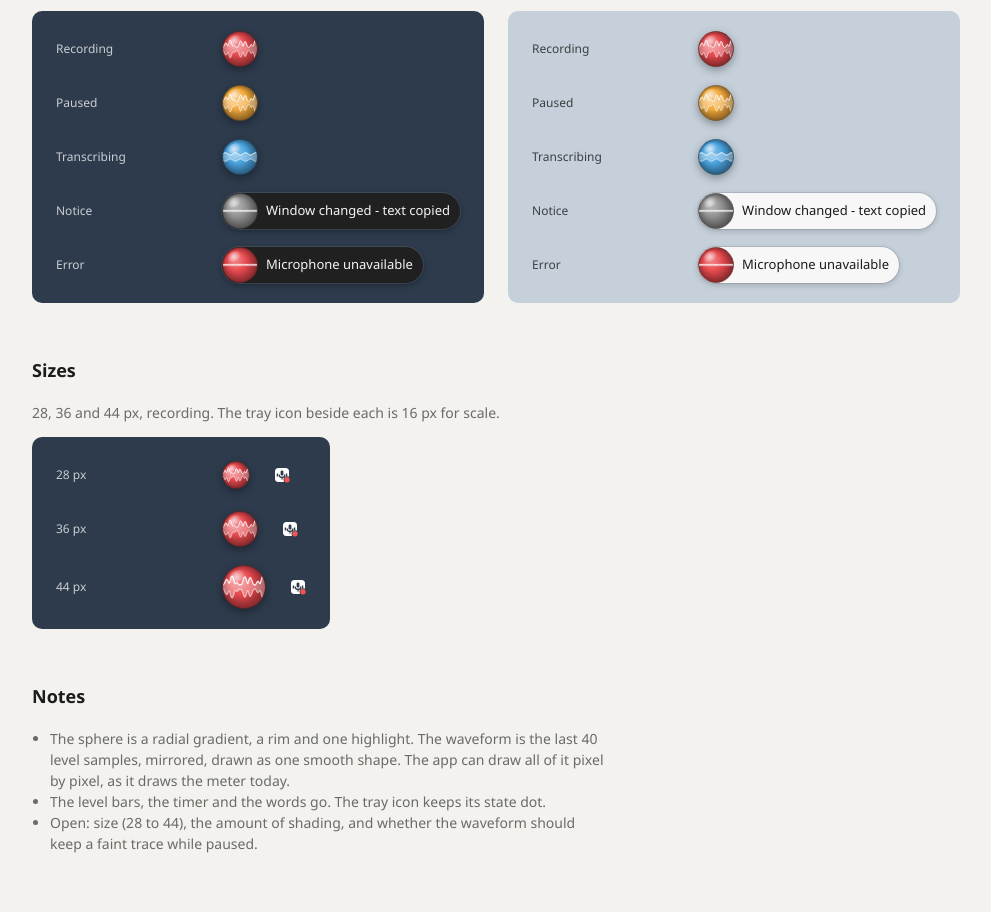
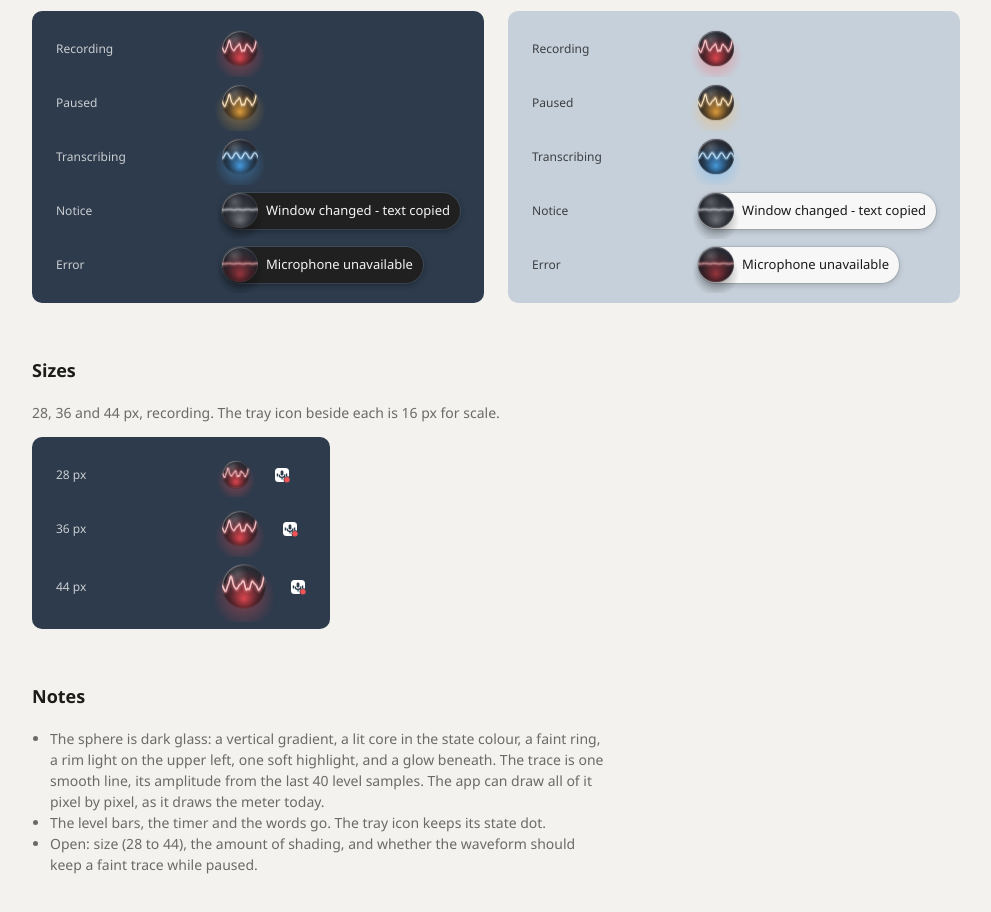
Before and after one commit to rawasmhd/deepgram-dictation, a plain HTML site: page design/prototypes/orb3d.html in a window 1280 px wide. Shown: the part 1184-2096 px from the top of the page, without its empty margins (48-1039 px from the left). Drawn offline with Linux system fonts and the light colour scheme.

Commit message:
design: redraw the 3D orb as dark glass with a lit core and one glowing trace
The glossy gradient sphere and the mirrored waveform looked dated. Now: a
dark glass body, a core lit in the state colour, a faint ring, a rim light
on the upper left, one soft highlight, a glow beneath, and one smooth
trace whose amplitude follows the level.

Refs #71

Co-Authored-By: Claude Fable 5.1 <noreply@anthropic.com>

```diff
--- a/design/prototypes/orb3d.html
+++ b/design/prototypes/orb3d.html
@@ -74,19 +74,19 @@ ul.plain { margin: 0; padding-left: 18px; color: var(--pg-muted); max-width: 72c
 }
 [data-theme="light"] .dd { --dd-panel: #f7f7f7; --dd-panel-edge: rgba(0,0,0,0.10); --dd-ink: #1a1a1a; --dd-shadow: 0 2px 6px rgba(0,0,0,0.18); }
 .orb { position: relative; display: inline-flex; align-items: center; height: var(--dd-orb); border-radius: calc(var(--dd-orb) / 2); gap: 8px; white-space: nowrap; transition: opacity var(--dd-slow) var(--dd-ease), transform var(--dd-slow) var(--dd-ease), background var(--dd-base) ease, box-shadow var(--dd-base) ease; flex: none; }
-.orb canvas { display: block; width: var(--dd-orb); height: var(--dd-orb); filter: drop-shadow(0 3px 4px rgba(0,0,0,0.35)); }
+/* the canvas is larger than the sphere, for the glow beneath it */
+.orb canvas { display: block; width: calc(var(--dd-orb) * 1.6); height: calc(var(--dd-orb) * 1.6); margin: calc(var(--dd-orb) * -0.3); }
 .orb__text { display: none; font-size: 13px; line-height: 1; padding-right: 10px; }
 .orb[data-state="hidden"] { opacity: 0; transform: translateY(6px); }
 .orb[data-state="info"], .orb[data-state="error"] { background: var(--dd-panel); box-shadow: 0 0 0 1px var(--dd-panel-edge), var(--dd-shadow); }
 .orb[data-state="info"] .orb__text, .orb[data-state="error"] .orb__text { display: block; }
-.orb[data-state="info"] canvas, .orb[data-state="error"] canvas { filter: none; }
 </style>
 
 <div class="sheet">
   <header class="head">
     <div>
       <h1>Orb 3D</h1>
-      <p class="lede">A small shaded sphere above the taskbar. Red while you talk, amber when another window has focus, blue while the words arrive. Inside it, a waveform of the last second of your voice. Only a notice adds a few words beside it.</p>
+      <p class="lede">A small dark glass sphere above the taskbar, lit from inside: red while you talk, amber when another window has focus, blue while the words arrive. One soft trace inside it moves with your voice. Only a notice adds a few words beside it.</p>
     </div>
     <div>
       <div class="seg" role="group" aria-label="Windows mode of the desktop"><button type="button" id="mode-dark" aria-pressed="true">Windows dark</button><button type="button" id="mode-light" aria-pressed="false">Windows light</button></div>
@@ -141,7 +141,7 @@ ul.plain { margin: 0; padding-left: 18px; color: var(--pg-muted); max-width: 72c
   <section class="section">
     <h2>Notes</h2>
     <ul class="plain">
-      <li>The sphere is a radial gradient, a rim and one highlight. The waveform is the last 40 level samples, mirrored, drawn as one smooth shape. The app can draw all of it pixel by pixel, as it draws the meter today.</li>
+      <li>The sphere is dark glass: a vertical gradient, a lit core in the state colour, a faint ring, a rim light on the upper left, one soft highlight, and a glow beneath. The trace is one smooth line, its amplitude from the last 40 level samples. The app can draw all of it pixel by pixel, as it draws the meter today.</li>
       <li>The level bars, the timer and the words go. The tray icon keeps its state dot.</li>
       <li>Open: size (28 to 44), the amount of shading, and whether the waveform should keep a faint trace while paused.</li>
     </ul>
@@ -152,7 +152,7 @@ ul.plain { margin: 0; padding-left: 18px; color: var(--pg-muted); max-width: 72c
 (function () {
   'use strict';
   var reduced = window.matchMedia('(prefers-reduced-motion: reduce)').matches;
-  var COLOR = { rec: '#e5484d', pause: '#f2a93b', work: '#4aa3df', info: '#8f8f8f', error: '#e5484d', hidden: '#8f8f8f' };
+  var COLOR = { rec: '#ff4d57', pause: '#ffb340', work: '#4fb0ff', info: '#b8bcc6', error: '#ff4d57', hidden: '#b8bcc6' };
   var WORDS = { rec: '', pause: '', work: '', info: 'Window changed - text copied', error: 'Microphone unavailable', hidden: '' };
   var N = 40;
 
@@ -161,43 +161,61 @@ ul.plain { margin: 0; padding-left: 18px; color: var(--pg-muted); max-width: 72c
   function css(c, a) { return 'rgba(' + Math.round(c[0]) + ',' + Math.round(c[1]) + ',' + Math.round(c[2]) + ',' + (a == null ? 1 : a) + ')'; }
   var WHITE = [255, 255, 255], BLACK = [0, 0, 0];
 
-  /* draw one sphere with the graph inside */
+  /* draw one sphere: dark glass, a lit core in the state colour, a rim light,
+     and one glowing trace of the voice. The canvas is 1.6x the sphere. */
+  var GLASS_TOP = [44, 47, 56], GLASS_BOT = [14, 15, 20];
   function draw(orb, t) {
     var cv = orb.canvas, ctx = orb.ctx, size = orb.size, dpr = window.devicePixelRatio || 1;
-    if (cv.width !== size * dpr) { cv.width = size * dpr; cv.height = size * dpr; }
+    var S = Math.round(size * 1.6);
+    if (cv.width !== S * dpr) { cv.width = S * dpr; cv.height = S * dpr; }
     ctx.setTransform(dpr, 0, 0, dpr, 0, 0);
-    ctx.clearRect(0, 0, size, size);
-    var r = size / 2 - 0.5, cx = size / 2, cy = size / 2;
-    var base = orb.col;
-    // body
-    var g = ctx.createRadialGradient(cx - r * 0.38, cy - r * 0.42, r * 0.05, cx, cy, r * 1.08);
-    g.addColorStop(0, css(mix(base, WHITE, 0.42)));
-    g.addColorStop(0.5, css(base));
-    g.addColorStop(1, css(mix(base, BLACK, 0.5)));
+    ctx.clearRect(0, 0, S, S);
+    var r = size / 2, cx = S / 2, cy = S / 2;
+    var base = orb.col, st = orb.state;
+    var lit = st === 'rec' || st === 'pause' || st === 'work';
+    var tint = mix(base, WHITE, 0.35);
+    // glow beneath the sphere, in the state colour
+    if (lit) {
+      var gl = ctx.createRadialGradient(cx, cy + r * 0.45, r * 0.2, cx, cy + r * 0.45, r * 1.45);
+      gl.addColorStop(0, css(base, 0.38)); gl.addColorStop(1, css(base, 0));
+      ctx.fillStyle = gl; ctx.fillRect(0, 0, S, S);
+    } else {
+      var sh = ctx.createRadialGradient(cx, cy + r * 0.5, r * 0.3, cx, cy + r * 0.5, r * 1.3);
+      sh.addColorStop(0, 'rgba(0,0,0,0.35)'); sh.addColorStop(1, 'rgba(0,0,0,0)');
+      ctx.fillStyle = sh; ctx.fillRect(0, 0, S, S);
+    }
+    // glass body
+    var g = ctx.createLinearGradient(0, cy - r, 0, cy + r);
+    g.addColorStop(0, css(GLASS_TOP)); g.addColorStop(1, css(GLASS_BOT));
     ctx.beginPath(); ctx.arc(cx, cy, r, 0, Math.PI * 2); ctx.fillStyle = g; ctx.fill();
-    // graph, clipped to the sphere
-    ctx.save(); ctx.beginPath(); ctx.arc(cx, cy, r - 0.5, 0, Math.PI * 2); ctx.clip();
-    var st = orb.state, hist = orb.hist, amp = r * 0.62, x0 = cx - r * 0.98, w = r * 1.96;
-    var top = [], bot = [];
+    // the lit core, low in the sphere
+    ctx.save(); ctx.beginPath(); ctx.arc(cx, cy, r, 0, Math.PI * 2); ctx.clip();
+    var core = ctx.createRadialGradient(cx, cy + r * 0.55, 0, cx, cy + r * 0.3, r * 1.1);
+    core.addColorStop(0, css(base, lit ? 0.85 : 0.55)); core.addColorStop(0.55, css(base, lit ? 0.28 : 0.18)); core.addColorStop(1, css(base, 0));
+    ctx.fillStyle = core; ctx.fillRect(0, 0, S, S);
+    // the trace: one smooth line, amplitude from the level, a slow carrier
+    var pts = [], x0 = cx - r, w = 2 * r, hist = orb.hist;
     for (var i = 0; i < N; i++) {
       var x = x0 + w * i / (N - 1), v;
-      if (st === 'work') v = 0.18 + 0.22 * (0.5 + 0.5 * Math.sin(i * 0.55 - t * 5));
+      if (st === 'work') v = 0.3;
       else if (st === 'rec' || st === 'pause') v = hist[i];
-      else v = 0.035;
-      var a = Math.max(0.6, amp * v);
-      top.push([x, cy - a]); bot.push([x, cy + a]);
+      else v = 0.03;
+      var ph = i * 0.62 - t * (st === 'work' ? 2.2 : 5);
+      pts.push([x, cy - r * 0.05 + r * 0.55 * v * Math.sin(ph)]);
     }
-    ctx.beginPath(); smooth(ctx, top, false); smooth(ctx, bot.slice().reverse(), true); ctx.closePath();
-    ctx.fillStyle = css(WHITE, st === 'pause' ? 0.28 : 0.3); ctx.fill();
-    ctx.beginPath(); smooth(ctx, top, false); ctx.strokeStyle = css(WHITE, 0.9); ctx.lineWidth = Math.max(1, size / 36); ctx.lineJoin = 'round'; ctx.stroke();
-    ctx.beginPath(); smooth(ctx, bot, false); ctx.strokeStyle = css(WHITE, 0.55); ctx.stroke();
+    ctx.lineCap = 'round'; ctx.lineJoin = 'round';
+    ctx.beginPath(); smooth(ctx, pts, false); ctx.strokeStyle = css(tint, 0.22); ctx.lineWidth = Math.max(2, r * 0.26); ctx.stroke();
+    ctx.beginPath(); smooth(ctx, pts, false); ctx.strokeStyle = css(mix(tint, WHITE, 0.55), lit ? 0.95 : 0.6); ctx.lineWidth = Math.max(1, r * 0.075); ctx.stroke();
     ctx.restore();
-    // rim and highlight
-    ctx.beginPath(); ctx.arc(cx, cy, r, 0, Math.PI * 2); ctx.strokeStyle = css(mix(base, BLACK, 0.55), 0.6); ctx.lineWidth = 1; ctx.stroke();
-    ctx.save(); ctx.translate(cx - r * 0.34, cy - r * 0.5); ctx.rotate(-0.5);
-    var h = ctx.createRadialGradient(0, 0, 0, 0, 0, r * 0.42);
-    h.addColorStop(0, css(WHITE, 0.55)); h.addColorStop(1, css(WHITE, 0));
-    ctx.beginPath(); ctx.ellipse(0, 0, r * 0.42, r * 0.26, 0, 0, Math.PI * 2); ctx.fillStyle = h; ctx.fill(); ctx.restore();
+    // rim: a faint full ring, and a light on the upper left edge
+    ctx.beginPath(); ctx.arc(cx, cy, r - 0.5, 0, Math.PI * 2); ctx.strokeStyle = 'rgba(255,255,255,0.10)'; ctx.lineWidth = 1; ctx.stroke();
+    var rim = ctx.createLinearGradient(cx - r, cy - r, cx + r * 0.3, cy + r * 0.3);
+    rim.addColorStop(0, 'rgba(255,255,255,0.55)'); rim.addColorStop(0.6, 'rgba(255,255,255,0.06)'); rim.addColorStop(1, 'rgba(255,255,255,0)');
+    ctx.beginPath(); ctx.arc(cx, cy, r - 0.75, Math.PI * 0.95, Math.PI * 1.75); ctx.strokeStyle = rim; ctx.lineWidth = Math.max(1, r * 0.05); ctx.stroke();
+    // one soft highlight
+    var h = ctx.createRadialGradient(cx - r * 0.3, cy - r * 0.5, 0, cx - r * 0.3, cy - r * 0.5, r * 0.5);
+    h.addColorStop(0, 'rgba(255,255,255,0.20)'); h.addColorStop(1, 'rgba(255,255,255,0)');
+    ctx.save(); ctx.beginPath(); ctx.arc(cx, cy, r, 0, Math.PI * 2); ctx.clip(); ctx.fillStyle = h; ctx.fillRect(0, 0, S, S); ctx.restore();
   }
   function smooth(ctx, p, cont) {
     if (cont) ctx.lineTo(p[0][0], p[0][1]); else ctx.moveTo(p[0][0], p[0][1]);
```
